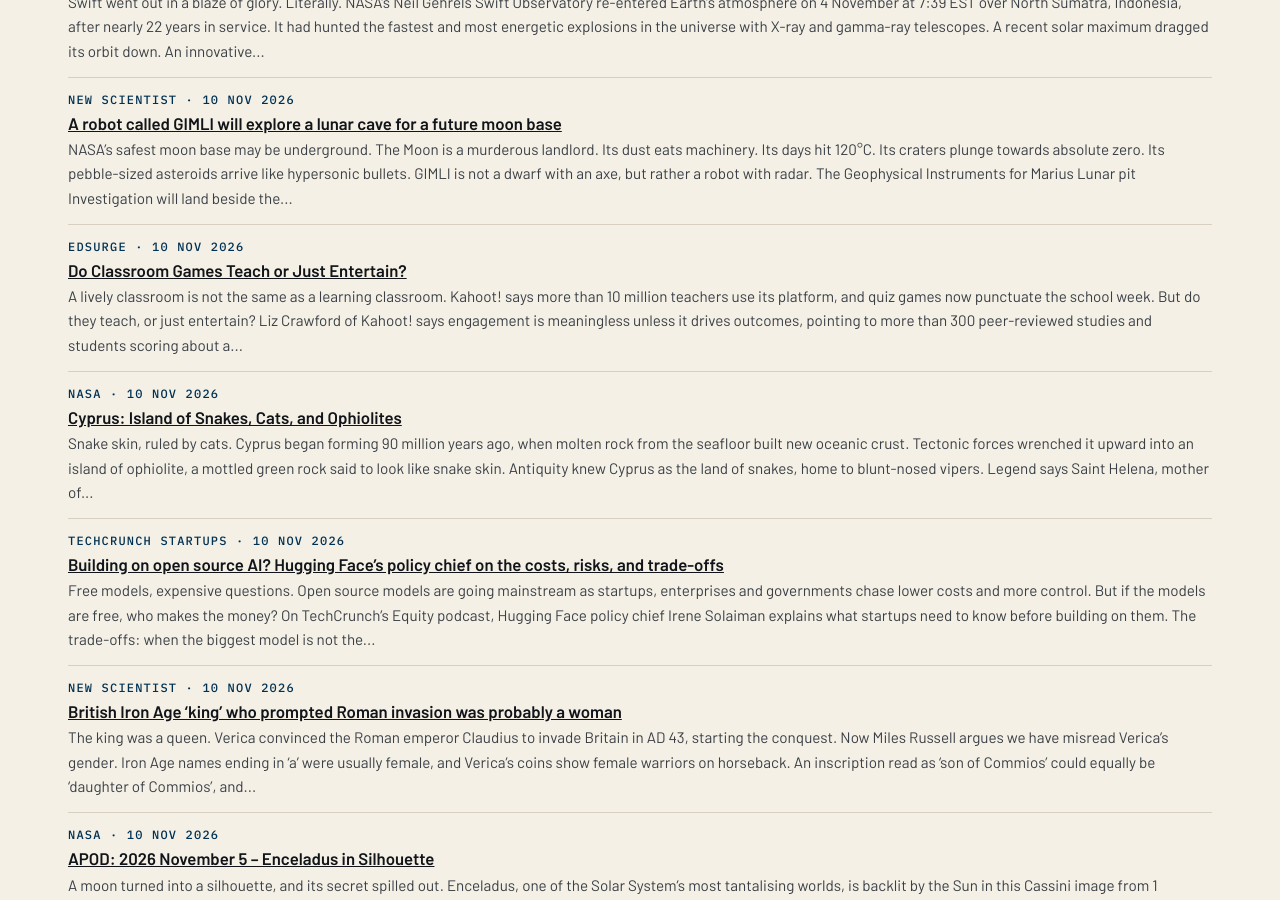
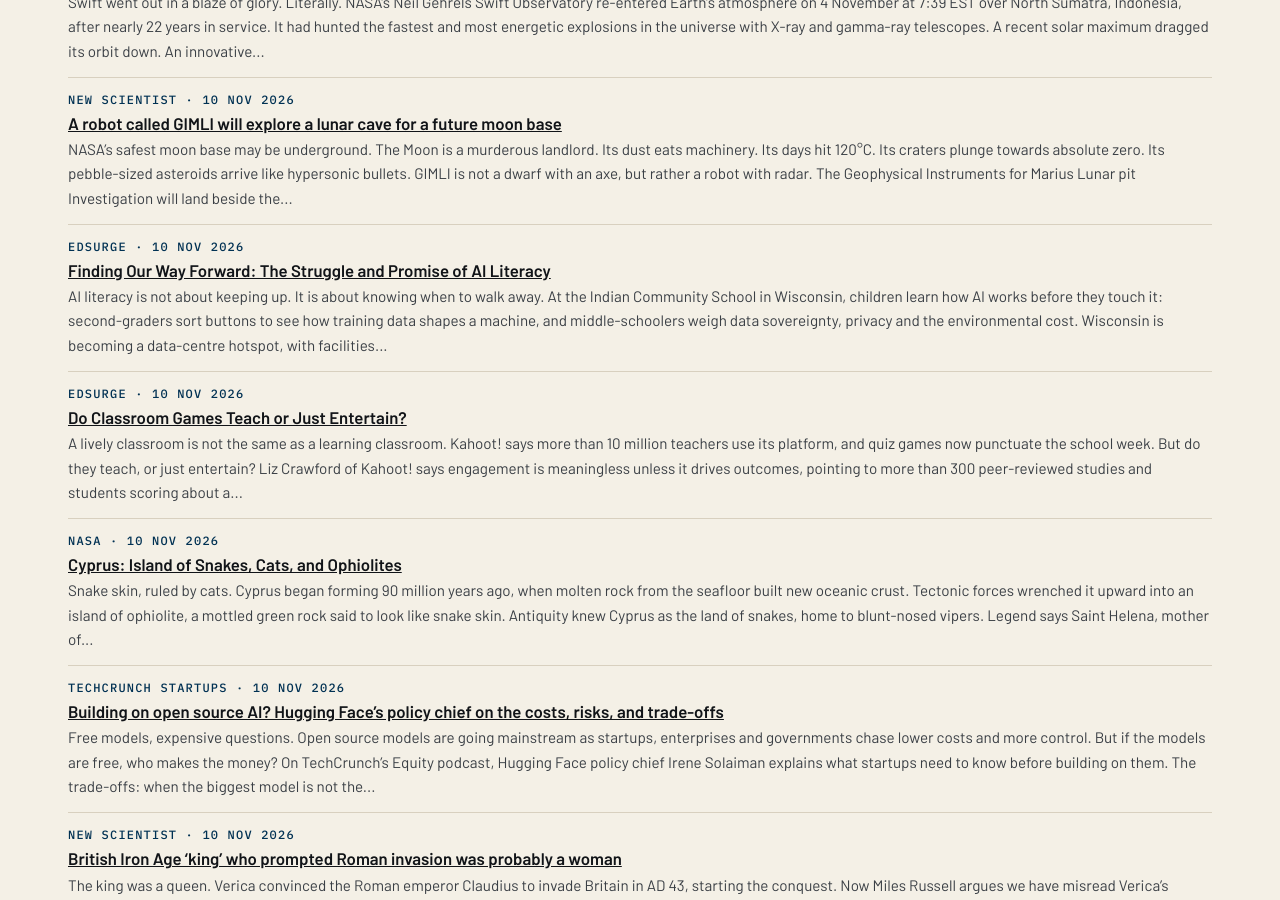
Before and after one commit to katz-news/katz.news, a Jekyll site: the page built from briefs/index.html, in a window 1280 px wide and 900 px high, scrolled down 3815 px. Built offline with Jekyll 4.4.1, drawn with Linux system fonts in a browser that asks for light colours.

Commit message:
Publish 2026-11-06

```diff
--- a/_data/build.yml
+++ b/_data/build.yml
@@ -1 +1 @@
-published_at: 2026-11-06T17:17:08Z
+published_at: 2026-11-06T17:18:47Z
--- /dev/null
+++ b/_posts/briefs/2026-11-05-finding-our-way-forward-the-struggle-and-promise-of-ai-liter.md
@@ -0,0 +1,9 @@
+---
+published: true
+title: "Finding Our Way Forward: The Struggle and Promise of AI Literacy"
+date: 2026-11-10
+section: education
+source_name: EdSurge
+source_url: https://www.edsurge.com/news/finding-our-way-forward-the-struggle-and-promise-of-ai-literacy
+---
+AI literacy is not about keeping up. It is about knowing when to walk away. At the Indian Community School in Wisconsin, children learn how AI works before they touch it: second-graders sort buttons to see how training data shapes a machine, and middle-schoolers weigh data sovereignty, privacy and the environmental cost. Wisconsin is becoming a data-centre hotspot, with facilities demanding up to 1.3 gigawatts and millions of gallons of fresh water. The verdict is thoughtfully thorny: AI must serve learning, not replace the struggle, relationships and judgment that make learning real.
```
